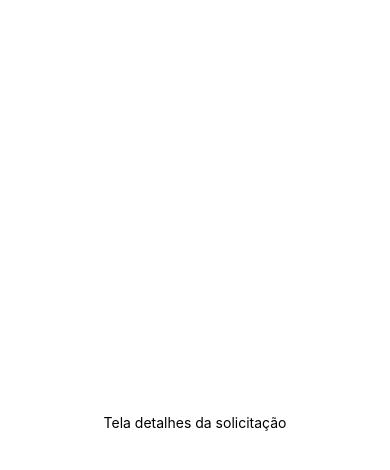
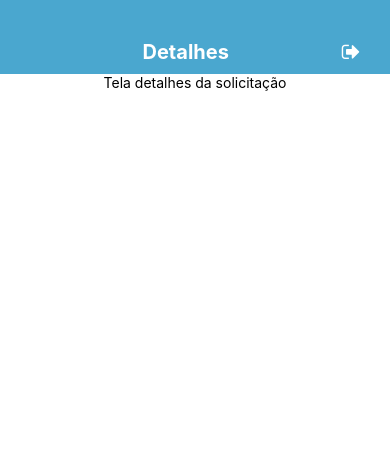
Before and after one commit to IsraelAugusto0110/api-5sem, a React Native app in the folder frontend/: screen /Detalhe in a window 390 px wide. Shown: the top 470 px of the page. Built offline with nearby package versions, Linux system fonts and the light colour scheme.

Commit message:
tela detalhes

```diff
--- a/frontend/views/arearestrita/Detalhe.js
+++ b/frontend/views/arearestrita/Detalhe.js
@@ -1,10 +1,12 @@
 import React from "react";
 import { View, Text } from "react-native";
+import MenuAreaRestrita from "../../assets/components/MenuAreaRestrita";
 import { css } from "../../assets/css/Css";
 
-export default function Detalhe() {
+export default function Detalhe({ navigation }) {
   return (
-    <View style={css.container}>
+    <View style={[css.container, css.containerTop]}>
+      <MenuAreaRestrita title="Detalhes" navigation={navigation} />
       <Text>Tela detalhes da solicitação</Text>
     </View>
   );
```
